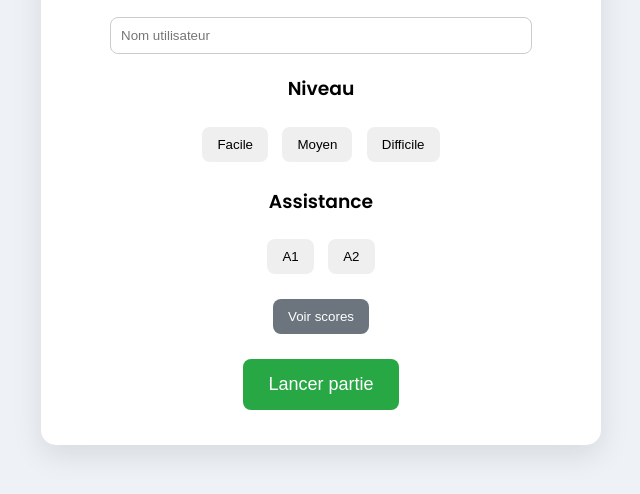
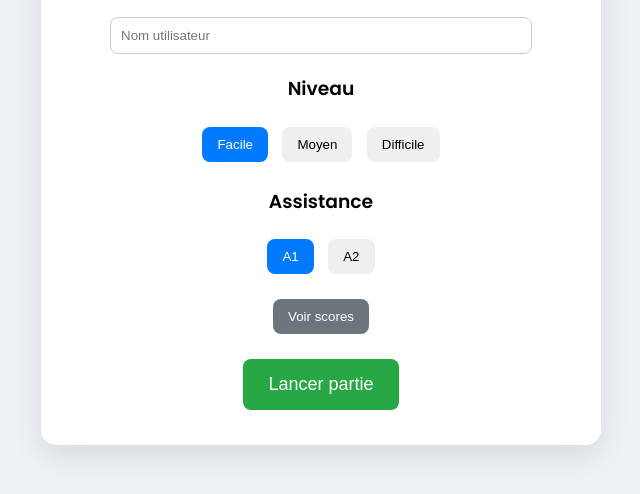
Before and after one commit to JulienNOVA/sudoku, a plain HTML site: page index.html in a window 1280 px wide. Shown: the part 202-696 px from the top of the page, without its empty margins (319-959 px from the left). Drawn offline with Linux system fonts and the light colour scheme.

Commit message:
Update index.html

```diff
--- a/index.html
+++ b/index.html
@@ -32,7 +32,6 @@ input {
  border:1px solid #ccc;
 }
 
-/* username jeu centré et auto */
 #usernameGame {
  display:block;
  margin:15px auto;
@@ -141,11 +140,14 @@ table {margin:auto; border-collapse:collapse;} th,td{padding:8px 12px; border:1p
 </div>
 
 <script>
-let level='', assist='';
+let level='easy';
+let assist='A1';
 let solution = [];
 let puzzle = [];
 let startTime;
 let errors = 0;
+
+window.onload = () => highlightButtons();
 
 function selectLevel(l){ level=l; highlightButtons(); }
 function selectAssist(a){ assist=a; highlightButtons(); }
```
